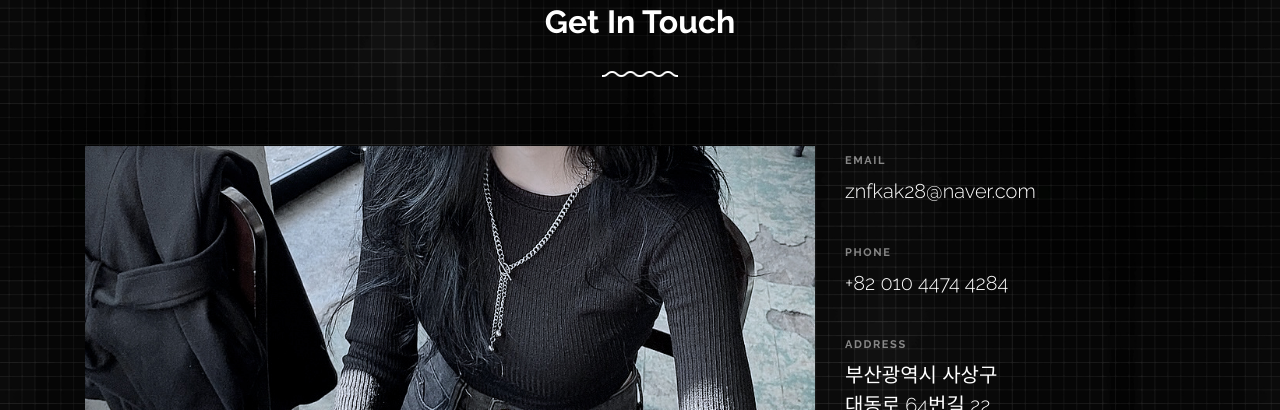
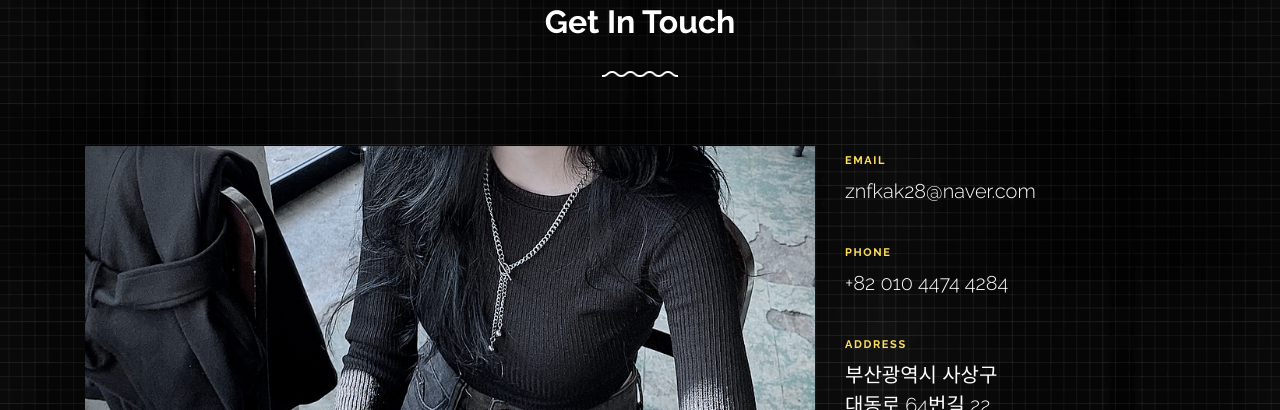
Before and after one commit to 1995yeon/portfolio, a plain HTML site: page index.html in a window 1280 px wide. Shown: the part 4625-5035 px from the top of the page. Drawn offline with nearby package versions, Linux system fonts and the light colour scheme; files whose address does not match are found by name; a web font is replaced by a local one.

Commit message:
Update style.css

```diff
--- a/css/style.css
+++ b/css/style.css
@@ -1692,7 +1692,7 @@ figure.dotted-bg:before {
   letter-spacing: .1rem;
   font-weight: 900;
   text-transform: uppercase;
-  color: rgba(255, 255, 255, 0.5);
+  color: rgb(255 224 92);
 }
 
 .contact-info-v1 .contact-info-val {
```
